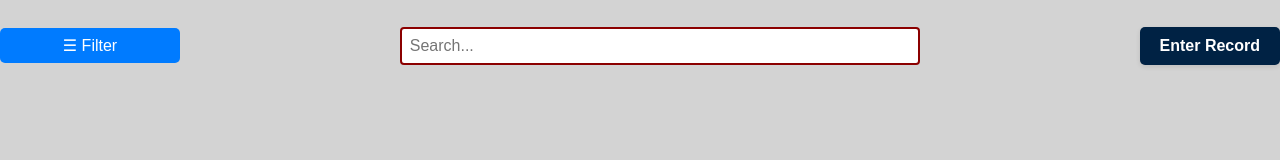
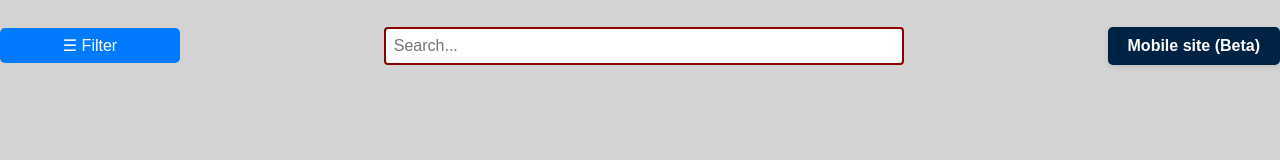
Before and after one commit to RichardMCGirt/Warrantyform-, a plain HTML site: page index.html in a window 1280 px wide. Drawn offline with Linux system fonts and the light colour scheme; no server answers.

```diff
--- a/index.html
+++ b/index.html
@@ -34,7 +34,7 @@
     <input type="text" id="search-input" placeholder="Search..." />
 
     <nav>
-        <a href="https://airtable.com/appO21PVRA4Qa087I/shrIB8uJAdVkCfipw" class="nav-link active" target="_blank">Enter Record</a>
+        <a href="https://warrantyform2.0.vanirinstalledsales.info/" class="nav-link active" target="_blank">Mobile site (Beta)</a>
     </nav>
 </div>
 
```
